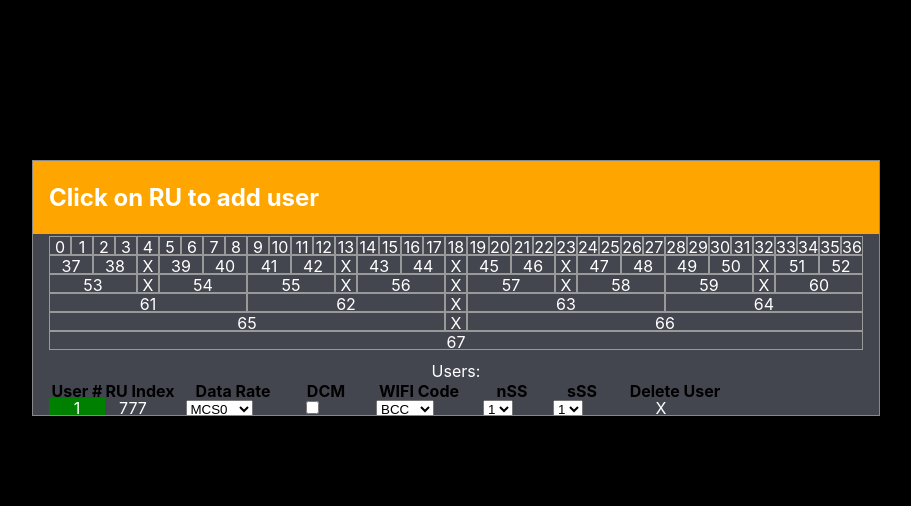
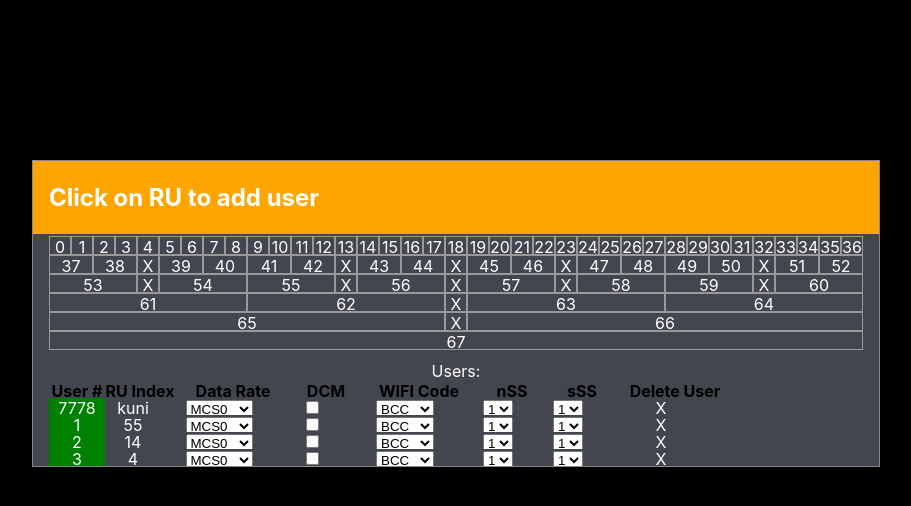
Before and after one commit to 110yinon/lp_homework, a React (Create React App) app: page / in a window 1280 px wide. Shown: the top 506 px of the page, without its empty margins (184-1095 px from the left). Built offline with nearby package versions, Linux system fonts and the light colour scheme.

Commit message:
improves to UserTableRow and UsersTableBody comps

```diff
--- a/src/components/usersTable/UserTableRow.js
+++ b/src/components/usersTable/UserTableRow.js
@@ -6,16 +6,16 @@ import SSS from "./paramCells/SSS";
 import WIFIcode from "./paramCells/WIFIcode";
 
 
-export default function UserTableRow() {
+export default function UserTableRow({user,index}) {
     return (
         <div className="rTableRow">
-            <div className="rTableCell paramCell56 noBorder ruTaken1">1</div>
-            <RUindex ruIndex={777} userindex={18} fieldindex={26} />
-            <DataRate userindex={18} fieldindex={26} />
-            <DCM userindex={18} fieldindex={26} />
-            <WIFIcode userindex={18} fieldindex={26} />
-            <NSS userindex={18} fieldindex={26}/>
-            <SSS userindex={18} fieldindex={26}/>
+            <div className="rTableCell paramCell56 noBorder ruTaken1">{index+1}</div>
+            <RUindex ruIndex={user} userindex={index} fieldindex={0} />
+            <DataRate userindex={index} fieldindex={1} />
+            <DCM userindex={index} fieldindex={2} />
+            <WIFIcode userindex={index} fieldindex={3} />
+            <NSS userindex={index} fieldindex={4}/>
+            <SSS userindex={index} fieldindex={5}/>
             <div userindex="0" className="rTableCell noBorder clickable paramCell116">X</div>
         </div>
     );
--- a/src/components/usersTable/UsersTableBody.js
+++ b/src/components/usersTable/UsersTableBody.js
@@ -1,9 +1,15 @@
+import { useState } from "react";
 import UserTableRow from "./UserTableRow";
+import uuid from 'react-uuid';
 
-export default function UsersTableBody(){
-    return(
+export default function UsersTableBody() {
+
+    const [ruUsers, setRuUsers] = useState([55, 14, 4]);
+
+    return (
         <div className="rTableBody">
-            <UserTableRow/>
+            <UserTableRow key={uuid()} user={'kuni test'} index={7777} />
+            {ruUsers.map((ruUser, i) => <UserTableRow key={uuid()} user={ruUser} index={i} />)}
         </div>
     );
 }
```
